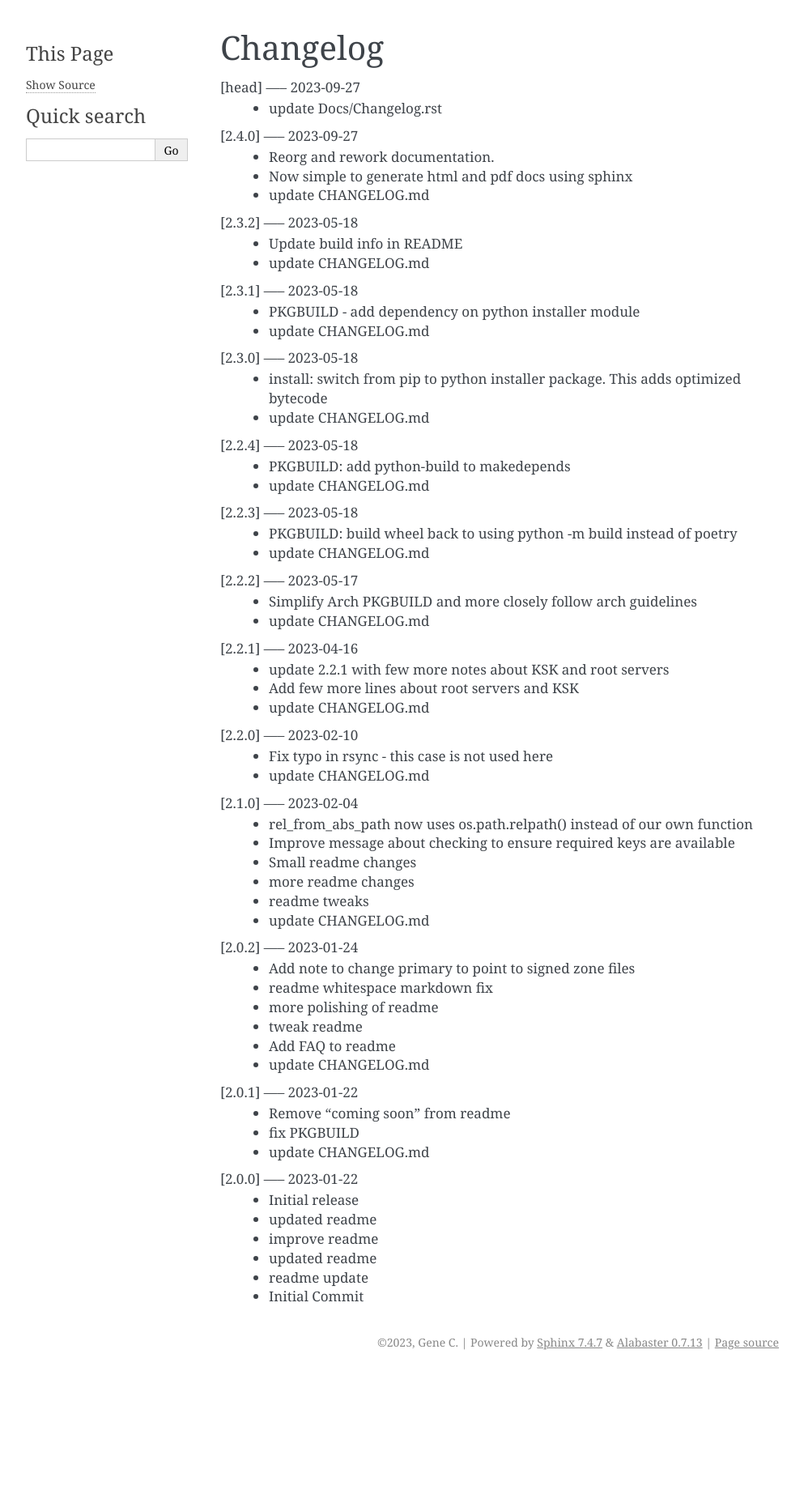
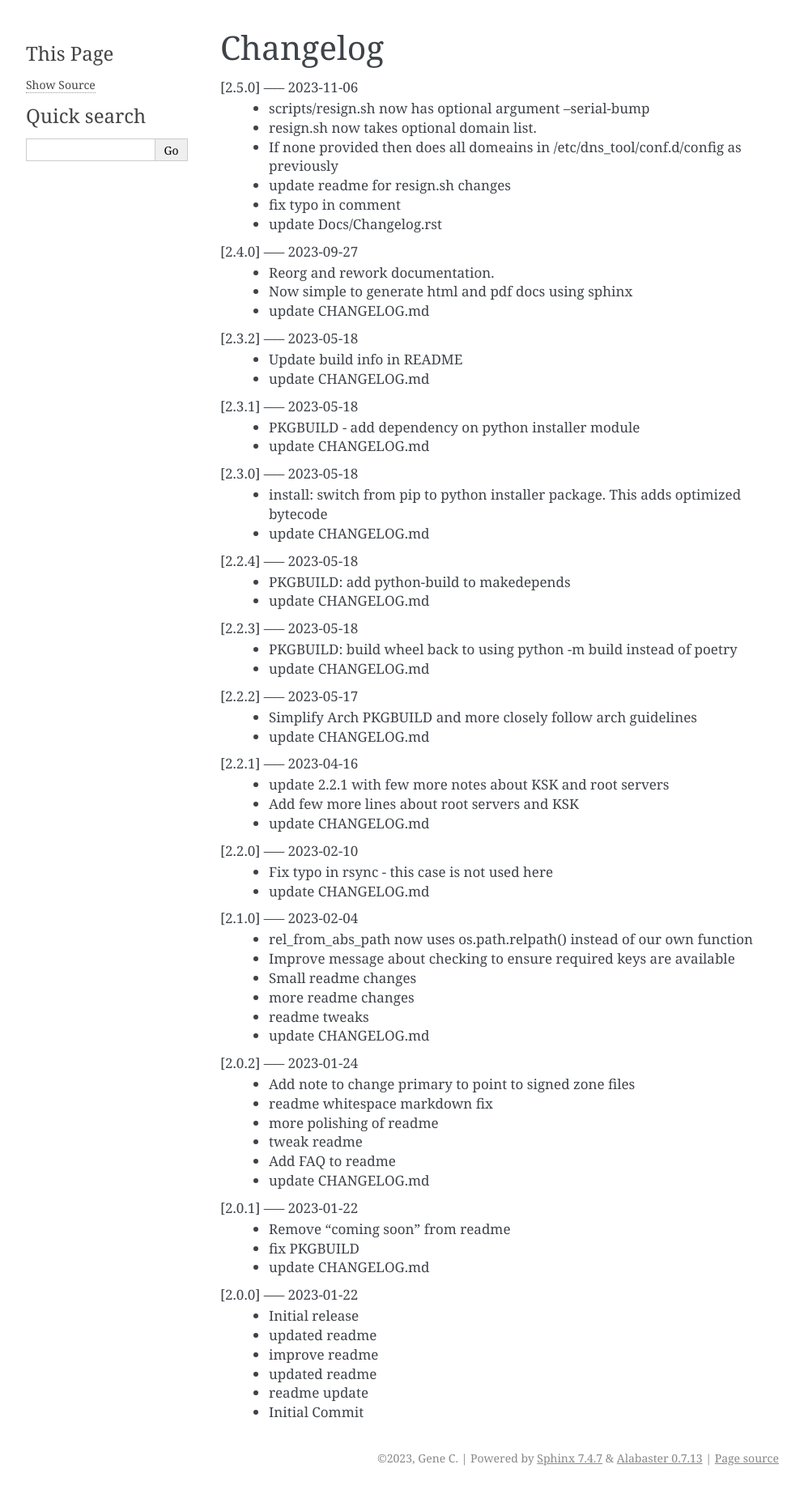
Before and after one commit to gene-git/dns_tools, a Sphinx documentation site: the page built from Docs/Changelog.rst, in a window 1280 px wide. Shown: the whole page at 81% size, without its empty margins (148-1141 px from the left). Built offline with Sphinx 7.4.7, drawn with Linux system fonts in a browser that asks for light colours; pages that are not in the unit, such as notebooks, are missing from menus; before the commit the page ends 1697 px from its top, so only the background shows below that.

Commit message:
update Docs/Changelog.rst

```diff
--- a/Docs/Changelog.rst
+++ b/Docs/Changelog.rst
@@ -1,7 +1,12 @@
 Changelog
 =========
 
-[head] ----- 2023-09-27
+[2.5.0] ----- 2023-11-06
+ * scripts/resign.sh now has optional argument --serial-bump
+ * resign.sh now takes optional domain list.
+ * If none provided then does all domeains in /etc/dns_tool/conf.d/config as previously
+ * update readme for resign.sh changes
+ * fix typo in comment
  * update Docs/Changelog.rst
 
 [2.4.0] ----- 2023-09-27
```
